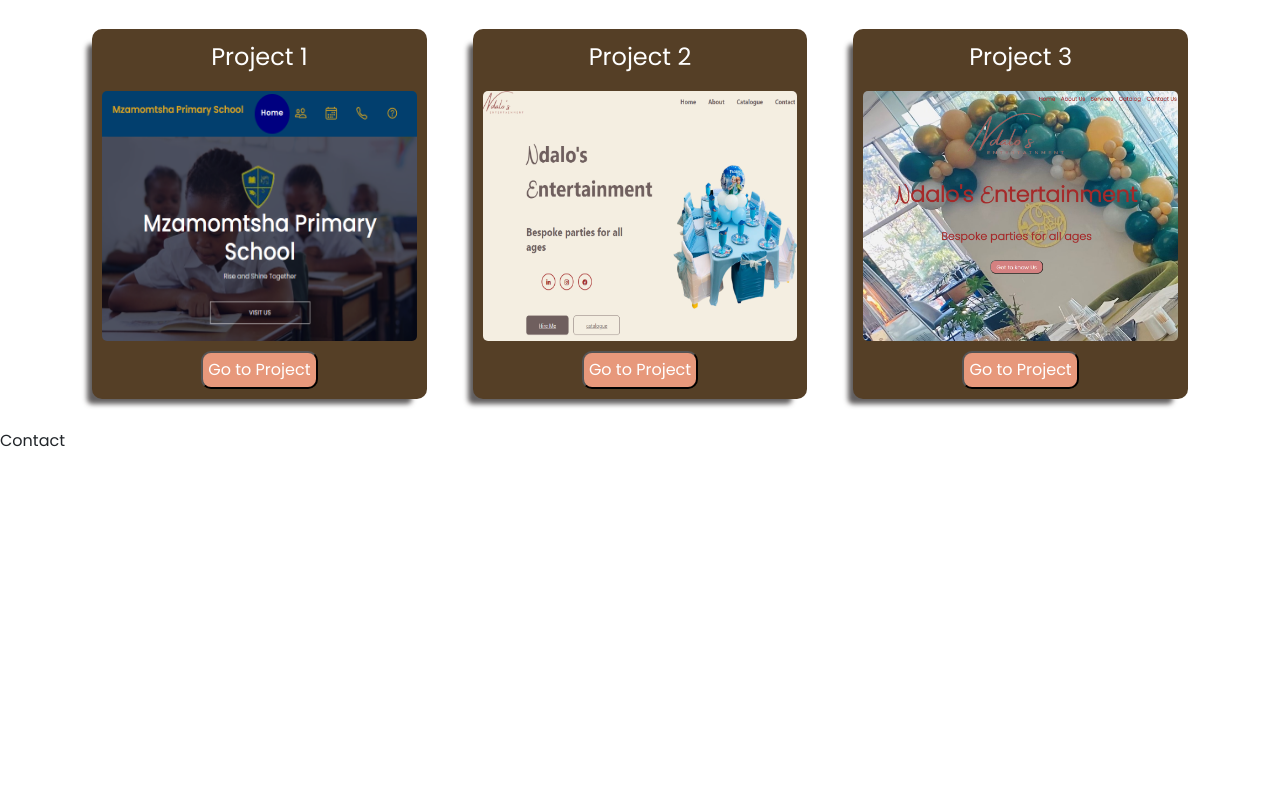
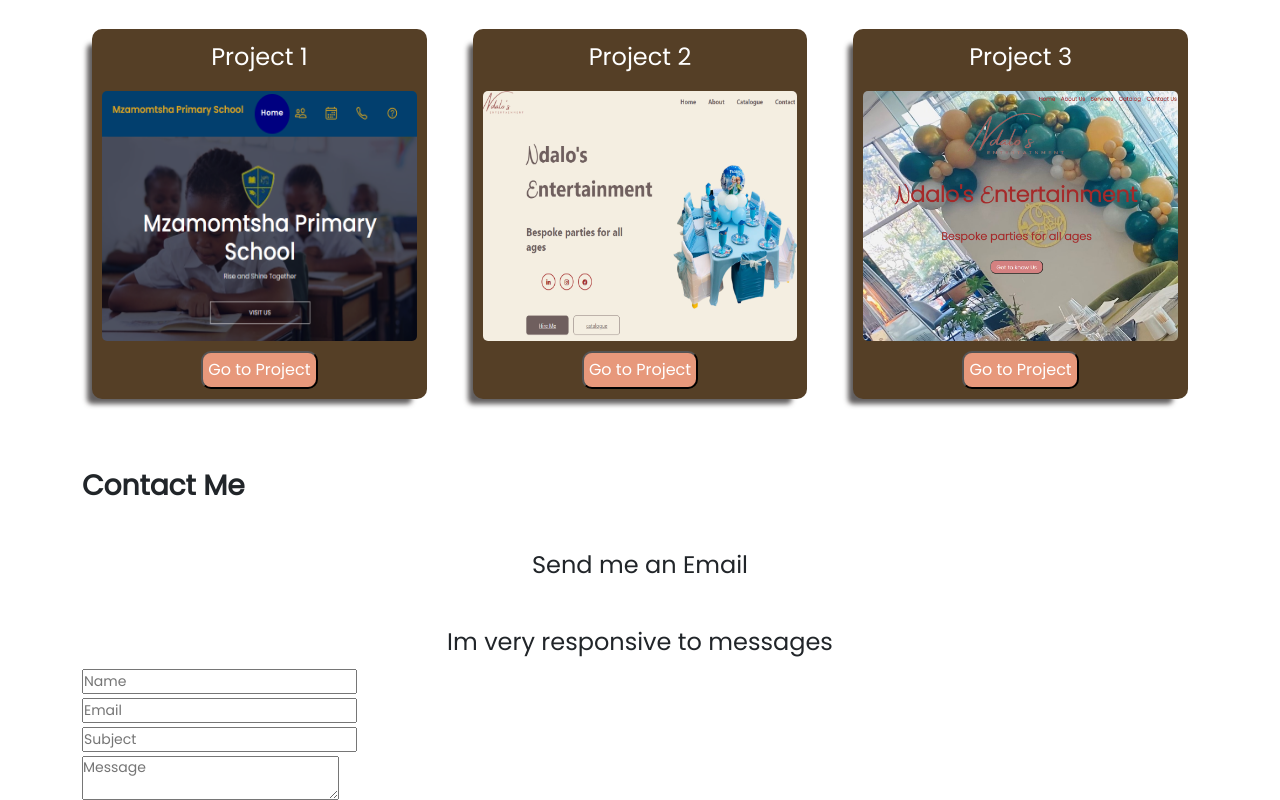
Before and after one commit to MichelleGoba/React_Portfolio, a React (Vite) app in the folder Portfolio/: page / in a window 1280 px wide. Shown: the part 2717-3517 px from the top of the page. Before the commit the page ends 3170 px from the top, so only its background shows below. Built offline with nearby package versions, Linux system fonts and the light colour scheme; a web font is replaced by a local one.

Commit message:
contact page

```diff
--- a/Portfolio/src/components/contact/Contact.jsx
+++ b/Portfolio/src/components/contact/Contact.jsx
@@ -1,9 +1,56 @@
 import React from 'react';
 import "./contact.css";
+import { Container } from 'react-bootstrap';
 
 const Contact = () => {
   return (
-    <div>Contact</div>
+    <Container className='container-fluid  portfolio-section' id='contact'>
+      <h3 className='title'>Contact Me</h3>
+      <h4>Send me an Email</h4>
+      <h4>Im very responsive to messages</h4>
+
+      <div className='contact-container'>
+        <div className='contact-form'>
+          <div className='row'>
+            <div className='group1'>
+              <div className='input'>
+              <input type='text' placeholder='Name' className='form-text'></input>
+              </div>
+            </div>
+
+            <div className='group1'>
+              <div className='input'>
+              <input type='text' placeholder='Email' className='form-text'></input>
+              </div>
+            </div>
+          </div>
+
+          <div className='row'>
+          <div className='group1'>
+              <div className='input'>
+              <input type='text' placeholder='Subject' className='form-text'></input>
+              </div>
+            </div>
+          </div>
+
+          <div className='row'>
+          <div className='group1'>
+              <div className='input'>
+              <textarea name="" id="message" className='form-text'  placeholder="Message"></textarea>
+              </div>
+            </div>
+          </div>
+
+
+        </div>
+
+
+
+      </div>
+
+
+
+    </Container>
   )
 }
 
```
